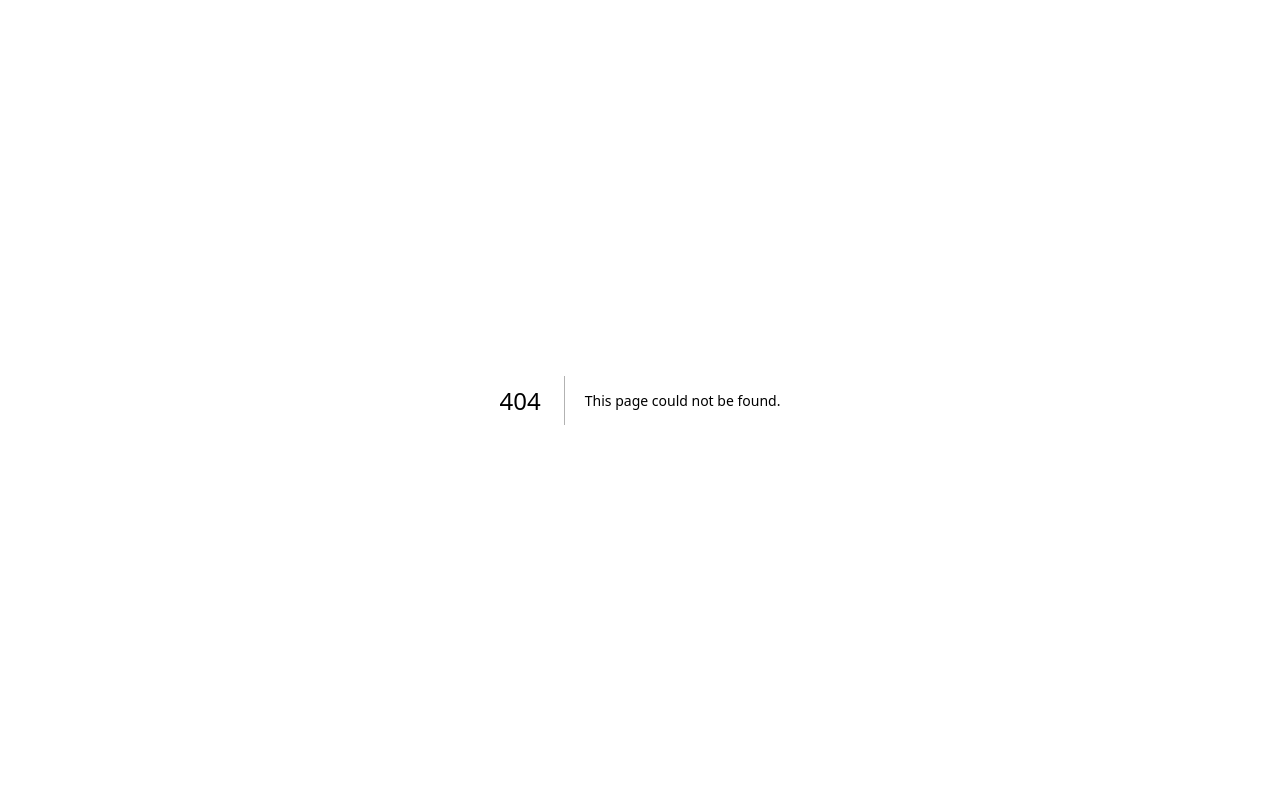
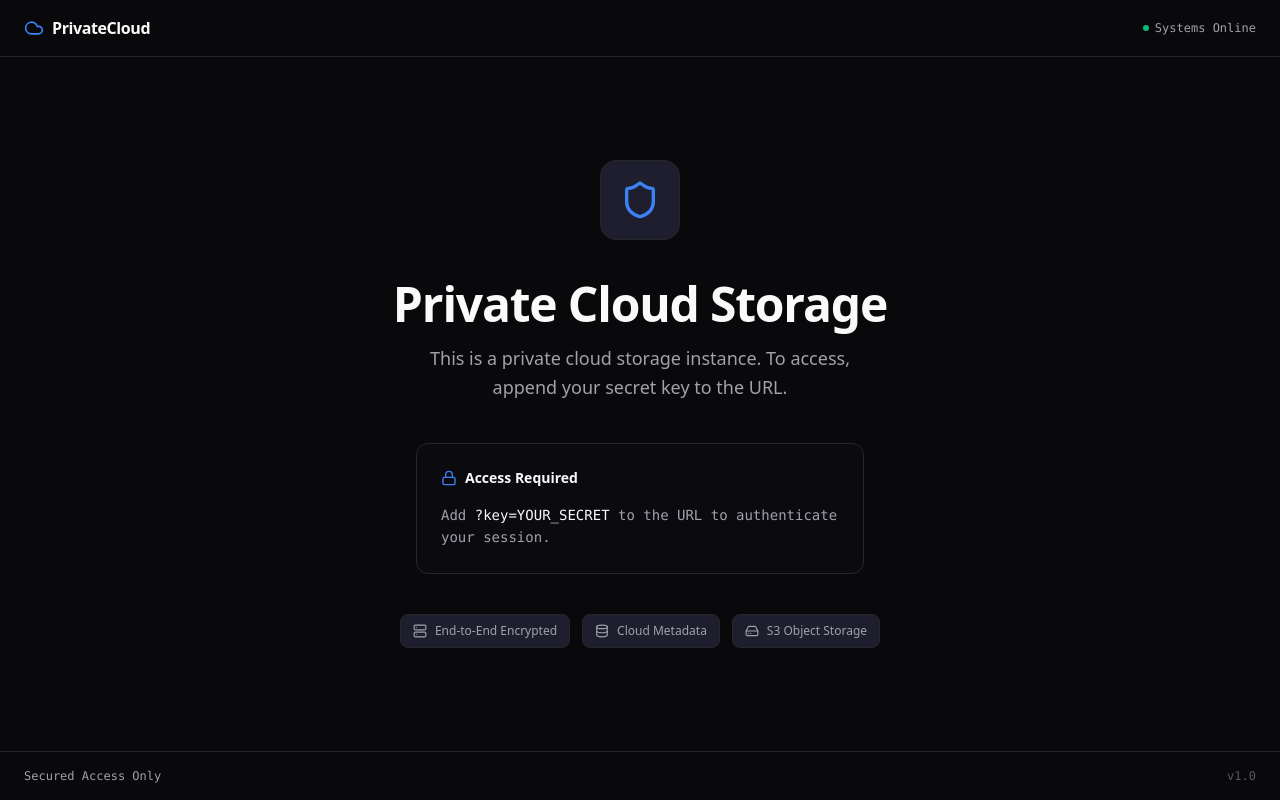
Before and after one commit to Tiz20lion/private-cloud-storage, a Next.js app: page /gate in a window 1280 px wide. Before the commit this address had no page. Built offline with nearby package versions, Linux system fonts and the light colour scheme.

Commit message:
Add gate access control to proxy middleware
- Introduced GATE_SECRET and GATE_COOKIE for gate access management.
- Implemented path exemption logic for specific routes.
- Enhanced authentication checks for API requests.
- Updated example.env to include GATE_SECRET.

```diff
--- /dev/null
+++ b/src/app/gate/page.tsx
@@ -0,0 +1,71 @@
+import { ShieldIcon, CloudIcon, LockIcon, ServerIcon, DatabaseIcon, HardDriveIcon } from "lucide-react";
+
+export default function GatePage() {
+  return (
+    <div className="min-h-screen flex flex-col">
+      {/* Nav */}
+      <nav className="border-b border-border px-6 py-4 flex items-center justify-between">
+        <div className="flex items-center gap-2">
+          <CloudIcon className="w-5 h-5 text-primary" />
+          <span className="font-semibold tracking-tight">PrivateCloud</span>
+        </div>
+        <div className="flex items-center gap-1.5 text-xs text-muted-foreground font-mono">
+          <span className="inline-block w-1.5 h-1.5 rounded-full bg-emerald-500" />
+          Systems Online
+        </div>
+      </nav>
+
+      {/* Hero */}
+      <main className="flex-1 flex items-center justify-center px-4">
+        <div className="max-w-2xl w-full text-center space-y-10">
+          <div className="inline-flex items-center justify-center w-20 h-20 rounded-2xl border border-border bg-secondary">
+            <ShieldIcon className="w-10 h-10 text-primary" />
+          </div>
+
+          <div className="space-y-4">
+            <h1 className="text-4xl sm:text-5xl font-bold tracking-tight">
+              Private Cloud Storage
+            </h1>
+            <p className="text-muted-foreground text-lg max-w-md mx-auto leading-relaxed">
+              This is a private cloud storage instance. To access, append your secret key to the URL.
+            </p>
+          </div>
+
+          {/* Info card */}
+          <div className="border border-border rounded-xl bg-card p-6 text-left max-w-md mx-auto">
+            <div className="flex items-center gap-2 mb-4">
+              <LockIcon className="w-4 h-4 text-primary" />
+              <span className="text-sm font-semibold">Access Required</span>
+            </div>
+            <p className="text-sm text-muted-foreground font-mono leading-relaxed">
+              Add <span className="text-foreground">?key=YOUR_SECRET</span> to the URL to authenticate your session.
+            </p>
+          </div>
+
+          {/* Feature badges */}
+          <div className="flex flex-wrap justify-center gap-3">
+            {[
+              { icon: ServerIcon, label: "End-to-End Encrypted" },
+              { icon: DatabaseIcon, label: "Cloud Metadata" },
+              { icon: HardDriveIcon, label: "S3 Object Storage" },
+            ].map(({ icon: Icon, label }) => (
+              <div
+                key={label}
+                className="flex items-center gap-2 px-3 py-2 rounded-lg border border-border bg-secondary text-xs text-muted-foreground"
+              >
+                <Icon className="w-3.5 h-3.5" />
+                {label}
+              </div>
+            ))}
+          </div>
+        </div>
+      </main>
+
+      {/* Footer */}
+      <footer className="border-t border-border px-6 py-4 flex items-center justify-between text-xs text-muted-foreground">
+        <span className="font-mono">Secured Access Only</span>
+        <span className="font-mono opacity-50">v1.0</span>
+      </footer>
+    </div>
+  );
+}
--- a/src/proxy.ts
+++ b/src/proxy.ts
@@ -2,14 +2,62 @@ import { NextResponse } from "next/server";
 import type { NextRequest } from "next/server";
 import { verifyRequest } from "@/lib/auth";
 
+const GATE_SECRET = process.env.GATE_SECRET || "";
+const GATE_COOKIE = "gate-access";
+const GATE_MAX_AGE = 60 * 60 * 24 * 30; // 30 days
+
+function isExemptPath(pathname: string): boolean {
+  return (
+    pathname === "/gate" ||
+    pathname.startsWith("/_next") ||
+    pathname === "/favicon.ico"
+  );
+}
+
 export async function proxy(request: NextRequest) {
   const { pathname } = request.nextUrl;
 
+  if (isExemptPath(pathname)) {
+    return NextResponse.next();
+  }
+
+  // --- Layer 1: Gate secret key check ---
+  const hasGateCookie = request.cookies.get(GATE_COOKIE)?.value === "granted";
+  const keyParam = request.nextUrl.searchParams.get("key");
+
+  if (!hasGateCookie) {
+    if (keyParam === GATE_SECRET && GATE_SECRET !== "") {
+      const cleanUrl = request.nextUrl.clone();
+      cleanUrl.searchParams.delete("key");
+      const response = NextResponse.redirect(cleanUrl);
+      response.cookies.set(GATE_COOKIE, "granted", {
+        httpOnly: true,
+        secure: process.env.NODE_ENV === "production",
+        sameSite: "lax",
+        maxAge: GATE_MAX_AGE,
+        path: "/",
+      });
+      return response;
+    }
+
+    if (pathname.startsWith("/api/")) {
+      return NextResponse.json({ error: "Not found" }, { status: 404 });
+    }
+    return NextResponse.redirect(new URL("/gate", request.url));
+  }
+
+  // --- Layer 2: JWT auth check ---
+  if (pathname.startsWith("/api/")) {
+    const isAuthenticated = await verifyRequest(request);
+    if (!isAuthenticated) {
+      return NextResponse.json({ error: "Unauthorized" }, { status: 401 });
+    }
+    return NextResponse.next();
+  }
+
   if (
     pathname === "/login" ||
-    pathname.startsWith("/api/auth/login") ||
-    pathname.startsWith("/_next") ||
-    pathname === "/favicon.ico"
+    pathname.startsWith("/api/auth/login")
   ) {
     return NextResponse.next();
   }
@@ -17,9 +65,6 @@ export async function proxy(request: NextRequest) {
   const isAuthenticated = await verifyRequest(request);
 
   if (!isAuthenticated) {
-    if (pathname.startsWith("/api/")) {
-      return NextResponse.json({ error: "Unauthorized" }, { status: 401 });
-    }
     return NextResponse.redirect(new URL("/login", request.url));
   }
 
```
Also changed, not shown: 1 other file (tests, documents, lock files or other folders).
